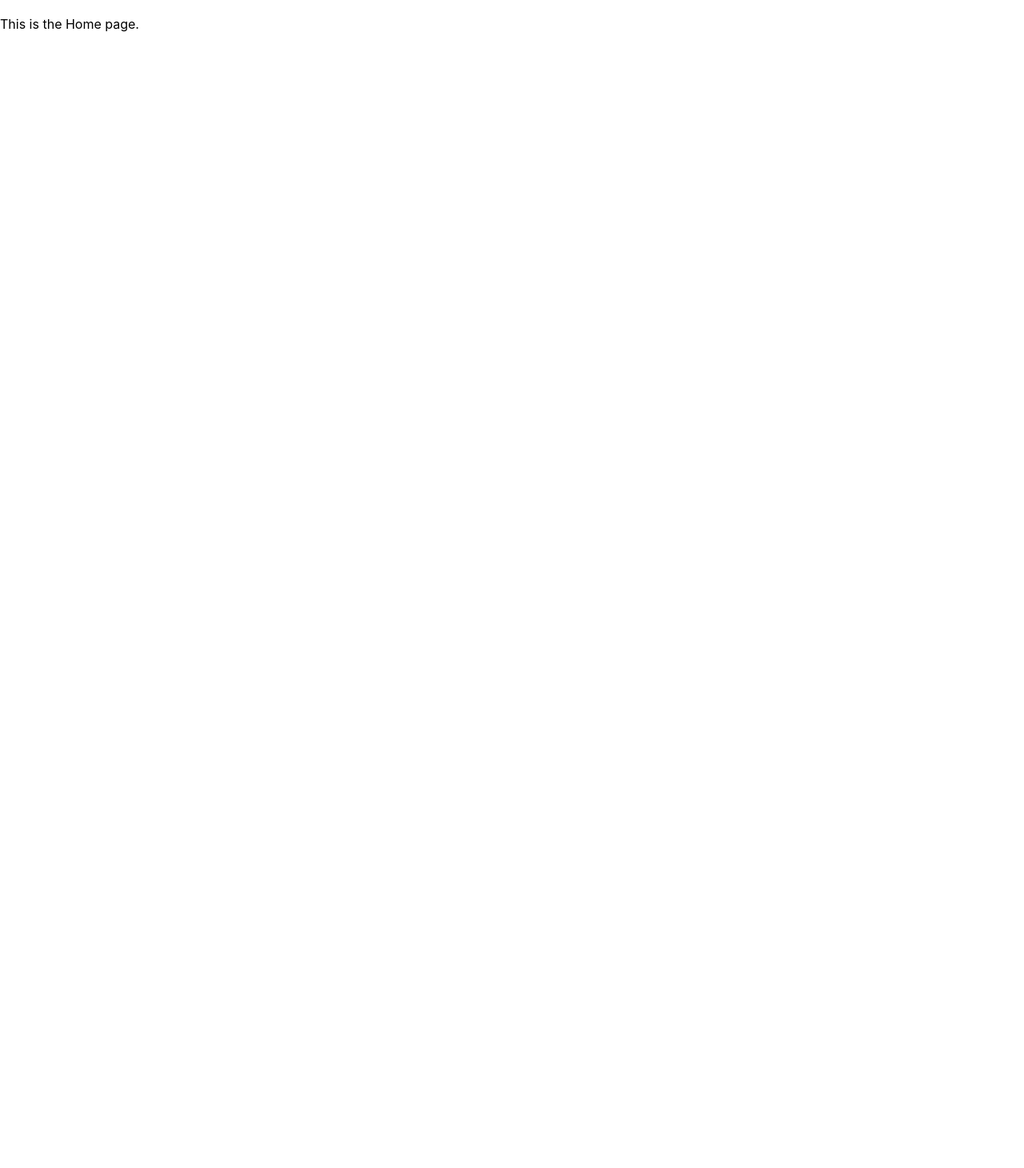
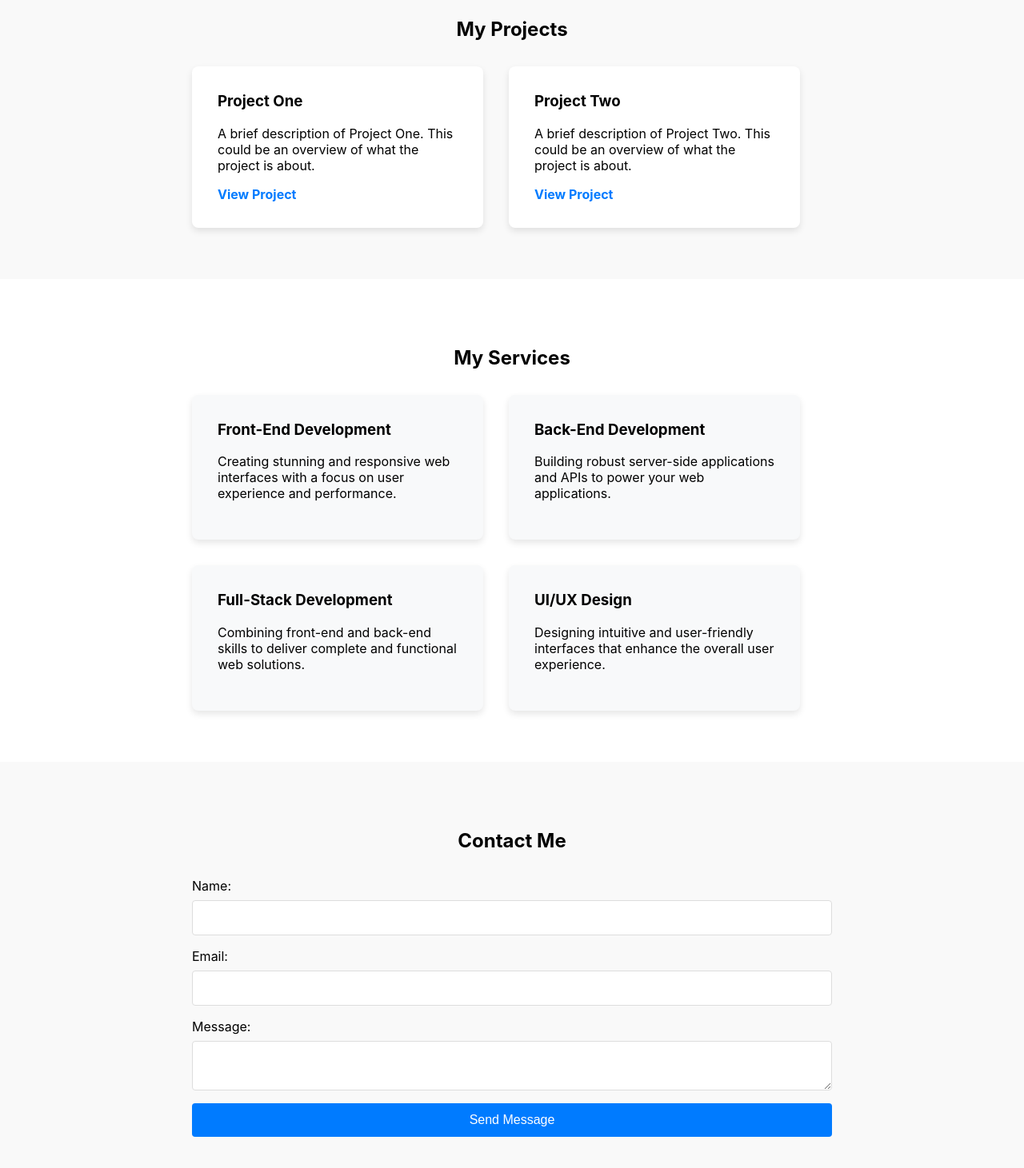
Before and after one commit to benlaguroun/mohamedbenlaguroun, a React (Create React App) app: page / in a window 1280 px wide. Shown: the part 955-2416 px from the top of the page at 80% size. Before the commit the page ends 1011 px from the top, so only its background shows below. Built offline with nearby package versions, Linux system fonts and the light colour scheme.

Commit message:
add servises and contact section

```diff
--- /dev/null
+++ b/src/components/Contact.css
@@ -0,0 +1,57 @@
+.contact {
+  padding: 4rem 2rem;
+  background-color: #f9f9f9;
+}
+
+.container {
+  max-width: 800px;
+  margin: 0 auto;
+}
+
+.contact h2 {
+  text-align: center;
+  margin-bottom: 2rem;
+}
+
+form {
+  display: flex;
+  flex-direction: column;
+  gap: 1rem;
+}
+
+.form-group {
+  display: flex;
+  flex-direction: column;
+}
+
+.form-group label {
+  margin-bottom: 0.5rem;
+}
+
+.form-group input,
+.form-group textarea {
+  padding: 0.75rem;
+  border: 1px solid #ddd;
+  border-radius: 4px;
+  font-size: 1rem;
+}
+
+form button {
+  padding: 0.75rem;
+  font-size: 1rem;
+  color: #fff;
+  background-color: #007bff;
+  border: none;
+  border-radius: 4px;
+  cursor: pointer;
+}
+
+form button:hover {
+  background-color: #0056b3;
+}
+
+.submission-confirmation {
+  text-align: center;
+  margin-top: 1rem;
+  color: #28a745;
+}
--- /dev/null
+++ b/src/components/Contact.js
@@ -0,0 +1,74 @@
+import React, { useState } from "react";
+import "./Contact.css"; // Import the CSS for styling
+
+function Contact() {
+  const [formData, setFormData] = useState({
+    name: "",
+    email: "",
+    message: "",
+  });
+
+  const [isSubmitted, setIsSubmitted] = useState(false);
+
+  const handleChange = (e) => {
+    const { name, value } = e.target;
+    setFormData({
+      ...formData,
+      [name]: value,
+    });
+  };
+
+  const handleSubmit = (e) => {
+    e.preventDefault();
+    // Handle form submission (e.g., send data to server or email)
+    setIsSubmitted(true);
+  };
+
+  return (
+    <section className="contact">
+      <div className="container">
+        <h2>Contact Me</h2>
+        <form onSubmit={handleSubmit}>
+          <div className="form-group">
+            <label htmlFor="name">Name:</label>
+            <input
+              type="text"
+              id="name"
+              name="name"
+              value={formData.name}
+              onChange={handleChange}
+              required
+            />
+          </div>
+          <div className="form-group">
+            <label htmlFor="email">Email:</label>
+            <input
+              type="email"
+              id="email"
+              name="email"
+              value={formData.email}
+              onChange={handleChange}
+              required
+            />
+          </div>
+          <div className="form-group">
+            <label htmlFor="message">Message:</label>
+            <textarea
+              id="message"
+              name="message"
+              value={formData.message}
+              onChange={handleChange}
+              required
+            />
+          </div>
+          <button type="submit">Send Message</button>
+        </form>
+        {isSubmitted && (
+          <p className="submission-confirmation">Thank you for your message!</p>
+        )}
+      </div>
+    </section>
+  );
+}
+
+export default Contact;
--- /dev/null
+++ b/src/components/Projects.css
@@ -0,0 +1,47 @@
+.projects {
+  padding: 4rem 2rem;
+  background-color: #f9f9f9;
+}
+
+.container {
+  max-width: 1200px;
+  margin: 0 auto;
+}
+
+.projects h2 {
+  text-align: center;
+  margin-bottom: 2rem;
+}
+
+.projects-list {
+  display: flex;
+  flex-wrap: wrap;
+  gap: 2rem;
+}
+
+.project-card {
+  background-color: white;
+  border-radius: 8px;
+  box-shadow: 0 4px 8px rgba(0, 0, 0, 0.1);
+  padding: 2rem;
+  width: 100%;
+  max-width: 300px;
+}
+
+.project-card h3 {
+  margin-top: 0;
+}
+
+.project-card p {
+  margin: 1rem 0;
+}
+
+.project-link {
+  color: #007bff;
+  text-decoration: none;
+  font-weight: bold;
+}
+
+.project-link:hover {
+  text-decoration: underline;
+}
--- /dev/null
+++ b/src/components/Projects.js
@@ -0,0 +1,46 @@
+import React from "react";
+import "./Projects.css"; // Import the CSS for styling
+
+function Projects() {
+  const projects = [
+    {
+      title: "Project One",
+      description:
+        "A brief description of Project One. This could be an overview of what the project is about.",
+      link: "https://github.com/your-repo/project-one",
+    },
+    {
+      title: "Project Two",
+      description:
+        "A brief description of Project Two. This could be an overview of what the project is about.",
+      link: "https://github.com/your-repo/project-two",
+    },
+    // Add more projects as needed
+  ];
+
+  return (
+    <section className="projects">
+      <div className="container">
+        <h2>My Projects</h2>
+        <div className="projects-list">
+          {projects.map((project, index) => (
+            <div key={index} className="project-card">
+              <h3>{project.title}</h3>
+              <p>{project.description}</p>
+              <a
+                href={project.link}
+                target="_blank"
+                rel="noopener noreferrer"
+                className="project-link"
+              >
+                View Project
+              </a>
+            </div>
+          ))}
+        </div>
+      </div>
+    </section>
+  );
+}
+
+export default Projects;
--- /dev/null
+++ b/src/components/Services.css
@@ -0,0 +1,37 @@
+.services {
+  padding: 4rem 2rem;
+  background-color: #ffffff;
+}
+
+.container {
+  max-width: 1200px;
+  margin: 0 auto;
+}
+
+.services h2 {
+  text-align: center;
+  margin-bottom: 2rem;
+}
+
+.services-list {
+  display: flex;
+  flex-wrap: wrap;
+  gap: 2rem;
+}
+
+.service-card {
+  background-color: #f8f9fa;
+  border-radius: 8px;
+  box-shadow: 0 4px 8px rgba(0, 0, 0, 0.1);
+  padding: 2rem;
+  width: 100%;
+  max-width: 300px;
+}
+
+.service-card h3 {
+  margin-top: 0;
+}
+
+.service-card p {
+  margin: 1rem 0;
+}
--- /dev/null
+++ b/src/components/Services.js
@@ -0,0 +1,46 @@
+import React from "react";
+import "./Services.css"; // Import the CSS for styling
+
+function Services() {
+  const services = [
+    {
+      title: "Front-End Development",
+      description:
+        "Creating stunning and responsive web interfaces with a focus on user experience and performance.",
+    },
+    {
+      title: "Back-End Development",
+      description:
+        "Building robust server-side applications and APIs to power your web applications.",
+    },
+    {
+      title: "Full-Stack Development",
+      description:
+        "Combining front-end and back-end skills to deliver complete and functional web solutions.",
+    },
+    {
+      title: "UI/UX Design",
+      description:
+        "Designing intuitive and user-friendly interfaces that enhance the overall user experience.",
+    },
+    // Add more services as needed
+  ];
+
+  return (
+    <section className="services">
+      <div className="container">
+        <h2>My Services</h2>
+        <div className="services-list">
+          {services.map((service, index) => (
+            <div key={index} className="service-card">
+              <h3>{service.title}</h3>
+              <p>{service.description}</p>
+            </div>
+          ))}
+        </div>
+      </div>
+    </section>
+  );
+}
+
+export default Services;
--- a/src/pages/Home.js
+++ b/src/pages/Home.js
@@ -1,10 +1,19 @@
 import React from "react";
+import Projects from "../components/Projects"; // Import the Projects component
+import Services from "../components/Services";
+import Contact from "../components/Contact";
 
 function Home() {
   return (
     <div>
-      <h1>Welcome to My Portfolio</h1>
-      <p>This is the Home page.</p>
+      {/* Hero section */}
+
+      {/* Projects section */}
+      <Projects />
+      {/* Services section */}
+      <Services />
+      {/* Contact section */}
+      <Contact />
     </div>
   );
 }
```
